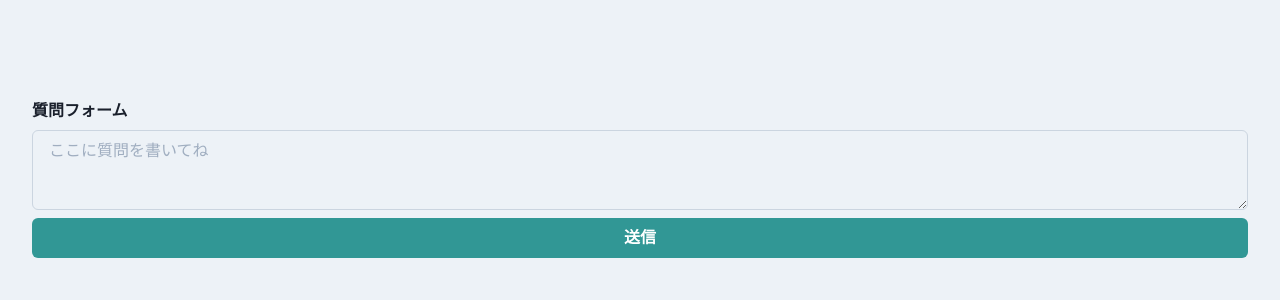
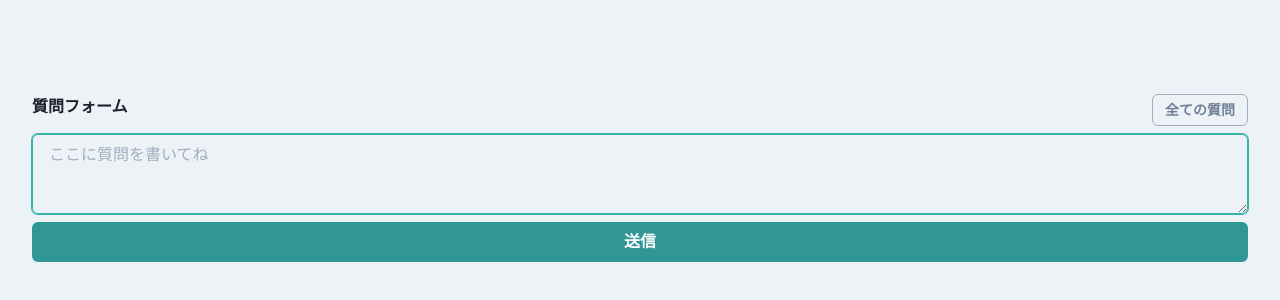
Before and after one commit to saikai-dokosore/meerchat, a Next.js app: page /audience-display in a window 1280 px wide. Shown: the part 222-522 px from the top of the page. Built offline with nearby package versions, Linux system fonts and the light colour scheme.

Commit message:
windowを表示するところまで完了

```diff
--- a/src/pages/audience-display.tsx
+++ b/src/pages/audience-display.tsx
@@ -1,13 +1,43 @@
-import { Box, Button, Flex, Textarea } from "@chakra-ui/react";
+import { Button, Flex, Spacer, Text, Textarea } from "@chakra-ui/react";
 import { NextPage } from "next";
+import { useEffect } from "react";
 
 const AudienceDisplay: NextPage = () => {
+  useEffect(() => {
+    document.getElementById("question")?.focus();
+  }, []);
+
+  const resizeWindow = () => {
+    window.self.resizeTo(480, 800);
+  };
+
+  // TODO: 過去の質問を見るためにタブを大きくしたい
+
   return (
     <Flex direction="column" w="full" h="100vh" px={8} justifyContent="center">
-      <Box mb="2" fontSize="16" fontWeight="bold">
-        質問フォーム
-      </Box>
-      <Textarea placeholder="ここに質問を書いてね" borderColor="gray.300" />
+      <Flex mb="2">
+        <Text fontSize="16" fontWeight="bold">
+          質問フォーム
+        </Text>
+        <Spacer />
+        <Button
+          size="sm"
+          color="gray.500"
+          borderColor="gray.400"
+          variant="outline"
+          onClick={() => {
+            resizeWindow();
+          }}
+        >
+          全ての質問
+        </Button>
+      </Flex>
+      <Textarea
+        id="question"
+        focusBorderColor="teal.400"
+        placeholder="ここに質問を書いてね"
+        borderColor="gray.300"
+      />
       <Button mt="2" colorScheme="teal">
         送信
       </Button>
```
Also changed, not shown: src/pages/audience.tsx (+14 -6 lines), src/pages/speaker.tsx (+13 -6 lines).
